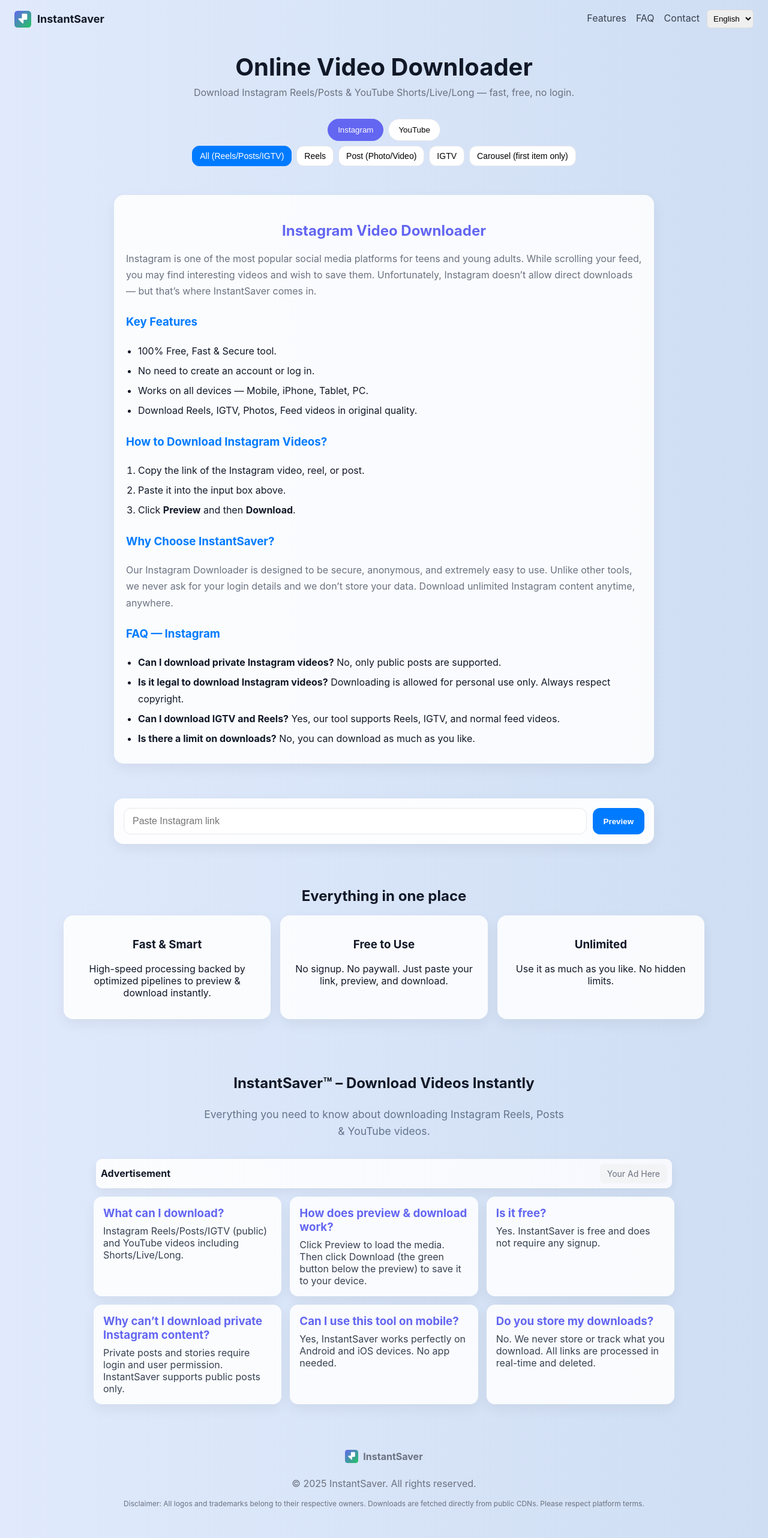
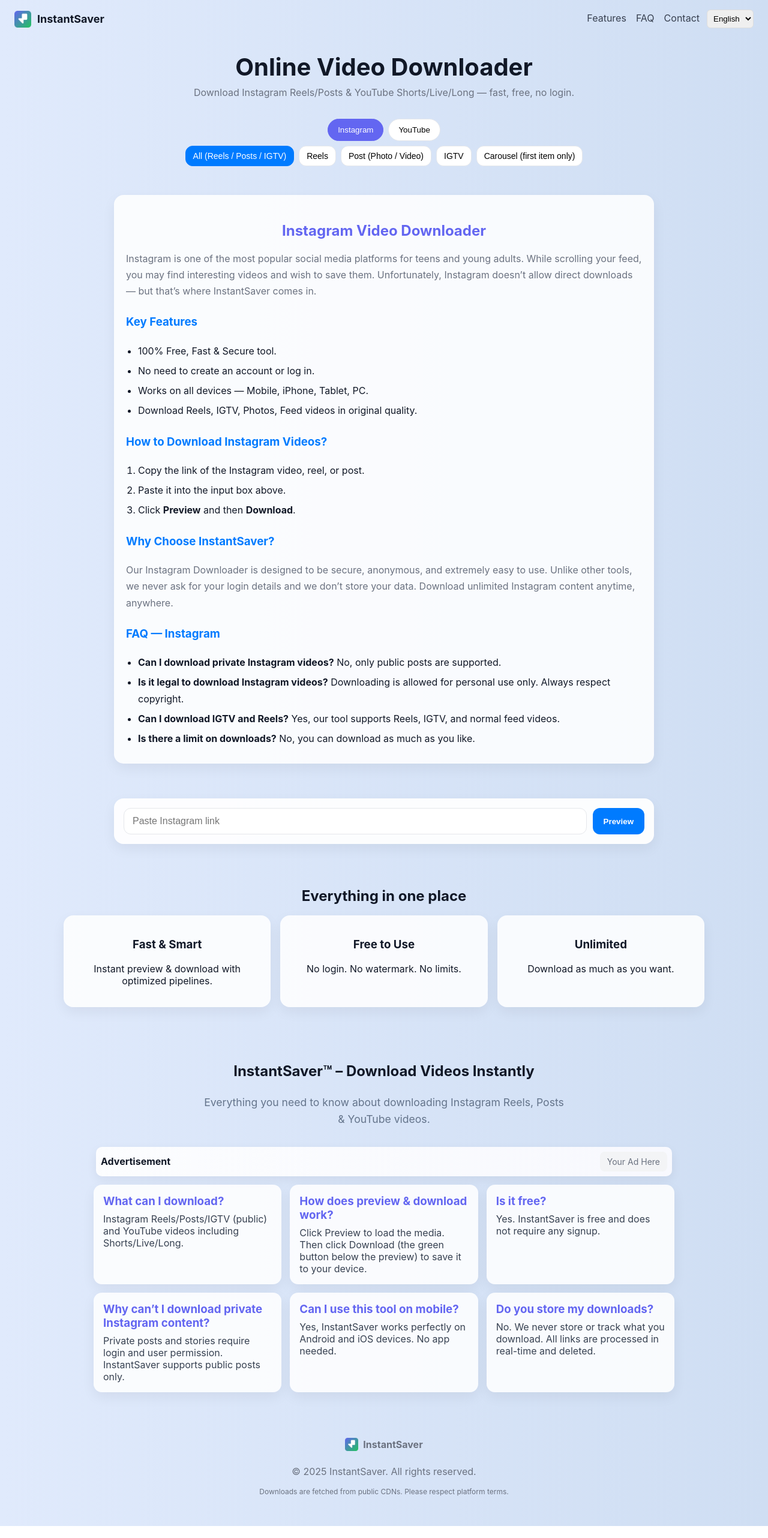
Before and after one commit to PRATIKGITTE/InstantSaver, a React (Create React App) app in the folder frontend/: page / in a window 1280 px wide. Shown: the whole page at 60% size. Built offline with nearby package versions, Linux system fonts and the light colour scheme.

Commit message:
Update App.js

```diff
--- a/frontend/src/App.js
+++ b/frontend/src/App.js
@@ -1,17 +1,18 @@
 // src/App.js
 import React, { useState } from "react";
-import { BrowserRouter as Router, Routes, Route } from "react-router-dom";
+import { HashRouter as Router, Routes, Route } from "react-router-dom";
 import { useTranslation } from "react-i18next";
 import { Helmet } from "react-helmet";
 
 import DownloaderForm from "./components/DownloaderForm";
 import FAQ from "./components/FAQ";
 import Contact from "./components/Contact";
-import "./App.css";
-
 import InstagramInfo from "./components/InstagramInfo";
 import YouTubeInfo from "./components/YouTubeInfo";
 
+import "./App.css";
+
+/* ===================== CONSTANTS ===================== */
 
 const TABS = [
   { id: "instagram", label: "Instagram" },
@@ -19,19 +20,21 @@
 ];
 
 const IG_TYPES = [
-  { id: "auto", label: "All (Reels/Posts/IGTV)" },
+  { id: "auto", label: "All (Reels / Posts / IGTV)" },
   { id: "reel", label: "Reels" },
-  { id: "post", label: "Post (Photo/Video)" },
+  { id: "post", label: "Post (Photo / Video)" },
   { id: "igtv", label: "IGTV" },
   { id: "carousel", label: "Carousel (first item only)" }
 ];
 
 const YT_TYPES = [
-  { id: "auto", label: "All (Shorts/Live/Long)" },
+  { id: "auto", label: "All (Shorts / Live / Long)" },
   { id: "shorts", label: "Shorts" },
   { id: "live", label: "Live (if available)" },
   { id: "long", label: "Long Video" }
 ];
+
+/* ===================== APP ===================== */
 
 export default function App() {
   const { t, i18n } = useTranslation();
@@ -47,36 +50,61 @@
   return (
     <Router>
       <Helmet>
-        <title>{t("app_title", "InstantSaver")} — {t("hero_title", "Online Video Downloader")}</title>
-        <meta name="description" content={t("hero_desc", "Download Instagram Reels/Posts & YouTube Shorts/Live/Long — fast, free, no login.")} />
-        <meta name="keywords" content="instagram downloader, youtube downloader, reels, shorts, video download" />
-        <meta name="viewport" content="width=device-width, initial-scale=1" />
+        <title>
+          {t("app_title", "InstantSaver")} –{" "}
+          {t("hero_title", "Online Video Downloader")}
+        </title>
+
+        <meta
+          name="description"
+          content={t(
+            "hero_desc",
+            "Download Instagram Reels, Posts & YouTube Shorts, Live or Long videos. Fast, free & no login required."
+          )}
+        />
+
+        <meta
+          name="keywords"
+          content="InstantSaver, Instagram downloader, Reels downloader, YouTube downloader, Shorts downloader"
+        />
+
+        <link rel="canonical" href="https://instantsaver.in/" />
         <link rel="alternate" hrefLang="en" href="/" />
-        <link rel="alternate" hrefLang="hi" href="/hi" />
       </Helmet>
 
       <Routes>
+        {/* ================= HOME ================= */}
         <Route
           path="/"
           element={
             <div className="app">
+              {/* ================= HEADER ================= */}
               <header className="nav">
                 <div className="brand">
-                  <img src="/logo.svg" className="logo" alt={t("app_title", "InstantSaver")} />
+                  <img
+                    src="/logo.png"
+                    className="logo"
+                    alt={t("app_title", "InstantSaver")}
+                  />
                   <span>{t("app_title", "InstantSaver")}</span>
                 </div>
 
                 <nav className="links">
                   <a href="#features">{t("nav_features", "Features")}</a>
                   <a href="#faq">{t("nav_faq", "FAQ")}</a>
-                  <a href="/contact">{t("nav_contact", "Contact")}</a>
+                  <a href="#/contact">{t("nav_contact", "Contact")}</a>
 
-                  {/* Language switcher */}
+                  {/* Language Switch */}
                   <select
                     aria-label="Language"
                     value={i18n.language}
                     onChange={(e) => i18n.changeLanguage(e.target.value)}
-                    style={{ marginLeft: 12, padding: 6, borderRadius: 6, border: "1px solid #ddd" }}
+                    style={{
+                      marginLeft: 12,
+                      padding: 6,
+                      borderRadius: 6,
+                      border: "1px solid #ddd"
+                    }}
                   >
                     <option value="en">English</option>
                     <option value="hi">हिंदी</option>
@@ -84,52 +112,68 @@
                 </nav>
               </header>
 
+              {/* ================= HERO ================= */}
               <section className="hero">
                 <h1>{t("hero_title", "Online Video Downloader")}</h1>
-                <p>{t("hero_desc", "Download Instagram Reels/Posts & YouTube Shorts/Live/Long — fast, free, no login.")}</p>
+                <p>
+                  {t(
+                    "hero_desc",
+                    "Download Instagram Reels/Posts & YouTube Shorts/Live/Long — fast, free, no login."
+                  )}
+                </p>
 
+                {/* Platform Tabs */}
                 <div className="tabs">
-                  {TABS.map((tTab) => (
+                  {TABS.map((tab) => (
                     <button
-                      key={tTab.id}
-                      className={`tab ${platform === tTab.id ? "active" : ""}`}
-                      onClick={() => setPlatform(tTab.id)}
+                      key={tab.id}
+                      className={`tab ${
+                        platform === tab.id ? "active" : ""
+                      }`}
+                      onClick={() => setPlatform(tab.id)}
                     >
-                      {tTab.label}
+                      {tab.label}
                     </button>
                   ))}
                 </div>
 
+                {/* Instagram Options */}
                 {platform === "instagram" && (
                   <div className="subtabs">
-                    {IG_TYPES.map((tObj) => (
+                    {IG_TYPES.map((type) => (
                       <button
-                        key={tObj.id}
-                        className={`subtab ${igType === tObj.id ? "active" : ""}`}
-                        onClick={() => setIgType(tObj.id)}
+                        key={type.id}
+                        className={`subtab ${
+                          igType === type.id ? "active" : ""
+                        }`}
+                        onClick={() => setIgType(type.id)}
                       >
-                        {tObj.label}
+                        {type.label}
                       </button>
                     ))}
-                    {platform === "instagram" && <InstagramInfo />}
+                    <InstagramInfo />
                   </div>
                 )}
 
+                {/* YouTube Options */}
                 {platform === "youtube" && (
                   <div className="subtabs">
-                    {YT_TYPES.map((tObj) => (
+                    {YT_TYPES.map((type) => (
                       <button
-                        key={tObj.id}
-                        className={`subtab ${ytType === tObj.id ? "active" : ""}`}
-                        onClick={() => setYtType(tObj.id)}
+                        key={type.id}
+                        className={`subtab ${
+                          ytType === type.id ? "active" : ""
+                        }`}
+                        onClick={() => setYtType(type.id)}
                       >
-                        {tObj.label}
+                        {type.label}
                       </button>
                     ))}
-{platform === "youtube" && <YouTubeInfo />}
+                    <YouTubeInfo />
                   </div>
                 )}
 
+                {/* Downloader Form */}
                 <DownloaderForm
                   platform={platform}
                   igType={igType}
@@ -139,54 +183,82 @@
                   setPreviewUsername={setPreviewUsername}
                 />
 
+                {/* Preview */}
                 {previewUrl && (
                   <div className="preview">
                     <h3>{t("preview_title", "Preview")}</h3>
+
                     {platform === "instagram" && previewUsername && (
-                      <p className="username">{t("posted_by", "Posted by @{{username}}").replace("{{username}}", previewUsername)}</p>
+                      <p className="username">
+                        {t("posted_by", "Posted by")} @{previewUsername}
+                      </p>
                     )}
-                    <video controls width="100%" style={{ borderRadius: "12px", marginTop: "15px" }}>
-                      <source src={previewUrl} type={`video/${previewFormat || "mp4"}`} />
-                      {t("no_video_support", "Your browser does not support the video tag.")}
+
+                    <video
+                      controls
+                      width="100%"
+                      style={{
+                        borderRadius: "12px",
+                        marginTop: "15px"
+                      }}
+                    >
+                      <source
+                        src={previewUrl}
+                        type={`video/${previewFormat || "mp4"}`}
+                      />
                     </video>
                   </div>
                 )}
               </section>
 
+              {/* ================= FEATURES ================= */}
               <section id="features" className="features">
                 <h2>{t("features_title", "Everything in one place")}</h2>
+
                 <div className="feature-grid">
                   <div className="card">
-                    <h3>{t("features_fast_title", "Fast & Smart")}</h3>
-                    <p>{t("features_fast_desc", "High-speed processing backed by optimized pipelines to preview & download instantly.")}</p>
+                    <h3>Fast & Smart</h3>
+                    <p>Instant preview & download with optimized pipelines.</p>
                   </div>
                   <div className="card">
-                    <h3>{t("features_free_title", "Free to Use")}</h3>
-                    <p>{t("features_free_desc", "No signup. No paywall. Just paste your link, preview, and download.")}</p>
+                    <h3>Free to Use</h3>
+                    <p>No login. No watermark. No limits.</p>
                   </div>
                   <div className="card">
-                    <h3>{t("features_unlimited_title", "Unlimited")}</h3>
-                    <p>{t("features_unlimited_desc", "Use it as much as you like. No hidden limits.")}</p>
+                    <h3>Unlimited</h3>
+                    <p>Download as much as you want.</p>
                   </div>
                 </div>
               </section>
 
               <FAQ />
 
+              {/* ================= FOOTER ================= */}
               <footer className="footer">
                 <div className="footer-brand">
-                  <img src="/logo.svg" className="logo small" alt={t("app_title", "InstantSaver")} />
+                  <img
+                    src="/logo.png"
+                    className="logo small"
+                    alt={t("app_title", "InstantSaver")}
+                  />
                   <strong>{t("app_title", "InstantSaver")}</strong>
                 </div>
-                <p>© {new Date().getFullYear()} {t("app_title", "InstantSaver")}. All rights reserved.</p>
-                <p className="disclaimer">{t("footer_disclaimer", "Disclaimer: All logos and trademarks belong to their respective owners. Downloads are fetched directly from public CDNs. Please respect platform terms.")}</p>
+
+                <p>
+                  © {new Date().getFullYear()} InstantSaver. All rights reserved.
+                </p>
+
+                <p className="disclaimer">
+                  Downloads are fetched from public CDNs. Please respect platform
+                  terms.
+                </p>
               </footer>
             </div>
           }
         />
-// In your App.js or main router file
-         <Route path="/faq" element={<FAQ />} />
 
+        {/* ================= STATIC ROUTES ================= */}
+        <Route path="/faq" element={<FAQ />} />
         <Route path="/contact" element={<Contact />} />
       </Routes>
     </Router>
```
